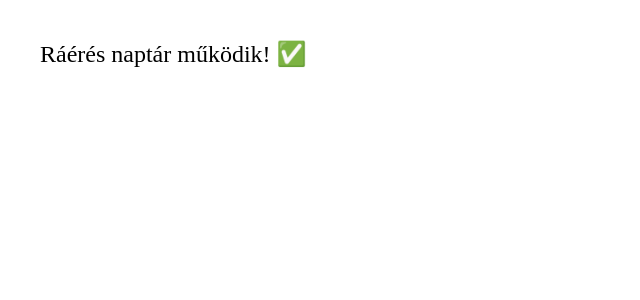
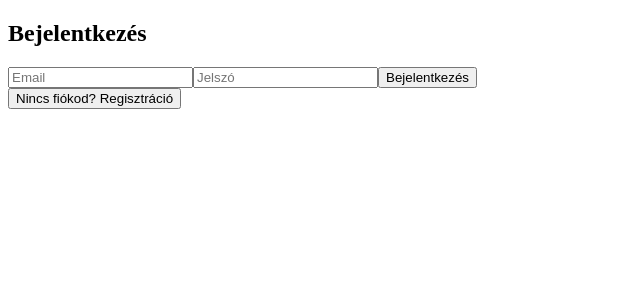
Before and after one commit to solymoskm/raeres-naptar, a React (Vite) app: page / in a window 1280 px wide. Shown: the top 300 px of the page, without its empty margins (0-640 px from the left). Built offline with nearby package versions, Linux system fonts and the light colour scheme; no server answers.

Commit message:
Add files via upload

```diff
--- a/src/App.tsx
+++ b/src/App.tsx
@@ -1,9 +1,36 @@
-import React from 'react';
+import { useAuth, AuthProvider } from './AuthProvider';
+import { Login } from './Login';
+import { Signup } from './Signup';
+import { useState } from 'react';
 
-export default function App() {
+const AppContent = () => {
+  const { user, logout } = useAuth();
+  const [showSignup, setShowSignup] = useState(false);
+
+  if (!user) {
+    return (
+      <div>
+        {showSignup ? <Signup /> : <Login />}
+        <button onClick={() => setShowSignup(!showSignup)}>
+          {showSignup ? 'Már van fiókod? Bejelentkezés' : 'Nincs fiókod? Regisztráció'}
+        </button>
+      </div>
+    );
+  }
+
   return (
-    <div style={{ padding: '2rem', fontSize: '1.5rem' }}>
-      Ráérés naptár működik! ✅
+    <div>
+      <h1>Ráérés naptár működik! ✅</h1>
+      <p>Bejelentkezve: {user.email}</p>
+      <button onClick={logout}>Kijelentkezés</button>
     </div>
   );
-}
+};
+
+const App = () => (
+  <AuthProvider>
+    <AppContent />
+  </AuthProvider>
+);
+
+export default App;
--- /dev/null
+++ b/src/AuthProvider.tsx
@@ -0,0 +1,27 @@
+import { createContext, useContext, useEffect, useState } from 'react';
+import { onAuthStateChanged, signOut, User } from 'firebase/auth';
+import { auth } from './firebase';
+
+const AuthContext = createContext<{ user: User | null, logout: () => void }>({
+  user: null,
+  logout: () => {},
+});
+
+export const useAuth = () => useContext(AuthContext);
+
+export const AuthProvider = ({ children }: { children: React.ReactNode }) => {
+  const [user, setUser] = useState<User | null>(null);
+
+  useEffect(() => {
+    const unsubscribe = onAuthStateChanged(auth, setUser);
+    return () => unsubscribe();
+  }, []);
+
+  const logout = () => signOut(auth);
+
+  return (
+    <AuthContext.Provider value={{ user, logout }}>
+      {children}
+    </AuthContext.Provider>
+  );
+};
--- /dev/null
+++ b/src/Login.tsx
@@ -0,0 +1,25 @@
+import { useState } from 'react';
+import { signInWithEmailAndPassword } from 'firebase/auth';
+import { auth } from './firebase';
+
+export const Login = () => {
+  const [email, setEmail] = useState('');
+  const [password, setPassword] = useState('');
+
+  const handleLogin = async () => {
+    try {
+      await signInWithEmailAndPassword(auth, email, password);
+    } catch (err) {
+      alert('Login failed');
+    }
+  };
+
+  return (
+    <div>
+      <h2>Bejelentkezés</h2>
+      <input type="email" placeholder="Email" onChange={e => setEmail(e.target.value)} />
+      <input type="password" placeholder="Jelszó" onChange={e => setPassword(e.target.value)} />
+      <button onClick={handleLogin}>Bejelentkezés</button>
+    </div>
+  );
+};
--- /dev/null
+++ b/src/Signup.tsx
@@ -0,0 +1,25 @@
+import { useState } from 'react';
+import { createUserWithEmailAndPassword } from 'firebase/auth';
+import { auth } from './firebase';
+
+export const Signup = () => {
+  const [email, setEmail] = useState('');
+  const [password, setPassword] = useState('');
+
+  const handleSignup = async () => {
+    try {
+      await createUserWithEmailAndPassword(auth, email, password);
+    } catch (err) {
+      alert('Regisztráció sikertelen');
+    }
+  };
+
+  return (
+    <div>
+      <h2>Regisztráció</h2>
+      <input type="email" placeholder="Email" onChange={e => setEmail(e.target.value)} />
+      <input type="password" placeholder="Jelszó" onChange={e => setPassword(e.target.value)} />
+      <button onClick={handleSignup}>Regisztráció</button>
+    </div>
+  );
+};
--- /dev/null
+++ b/src/firebase.ts
@@ -0,0 +1,14 @@
+import { initializeApp } from "firebase/app";
+import { getAuth } from "firebase/auth";
+
+const firebaseConfig = {
+  apiKey: import.meta.env.VITE_FIREBASE_API_KEY,
+  authDomain: import.meta.env.VITE_FIREBASE_AUTH_DOMAIN,
+  projectId: import.meta.env.VITE_FIREBASE_PROJECT_ID,
+  storageBucket: import.meta.env.VITE_FIREBASE_STORAGE_BUCKET,
+  messagingSenderId: import.meta.env.VITE_FIREBASE_MESSAGING_SENDER_ID,
+  appId: import.meta.env.VITE_FIREBASE_APP_ID,
+};
+
+const app = initializeApp(firebaseConfig);
+export const auth = getAuth(app);
```
